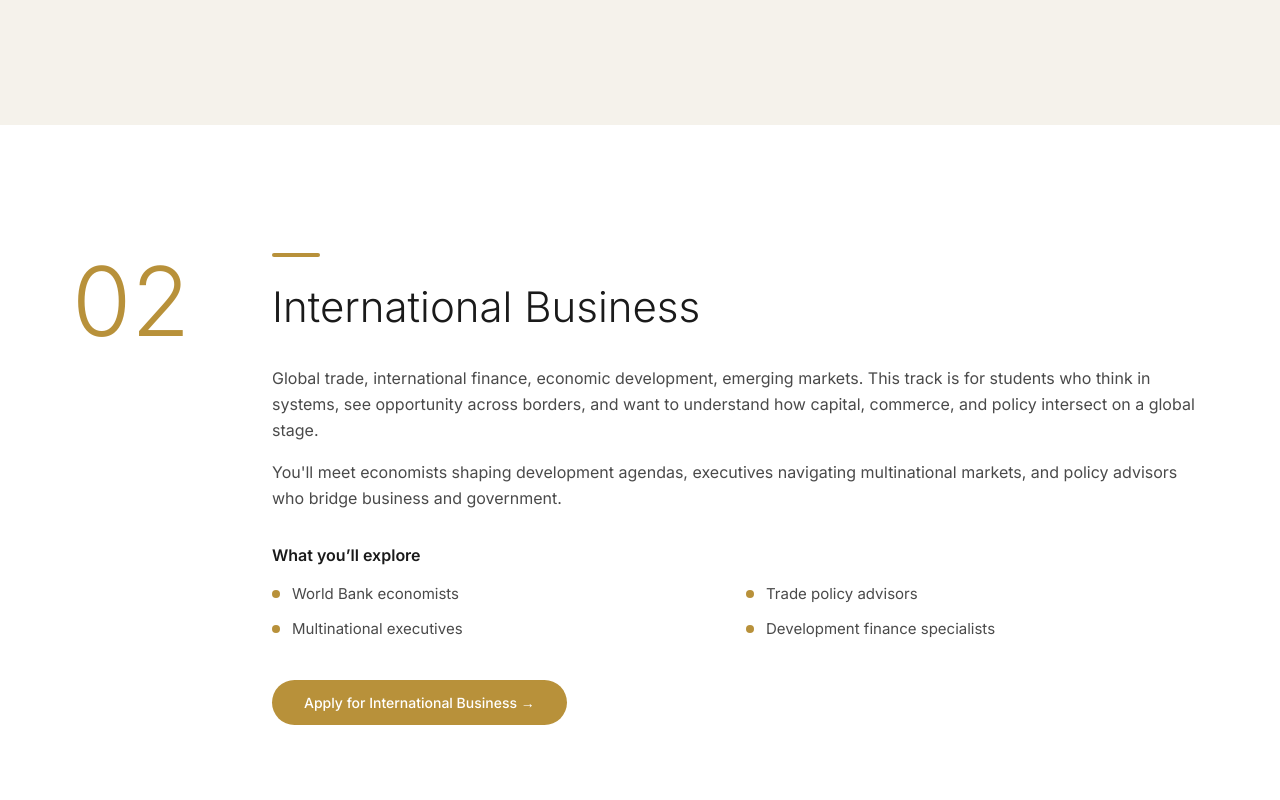
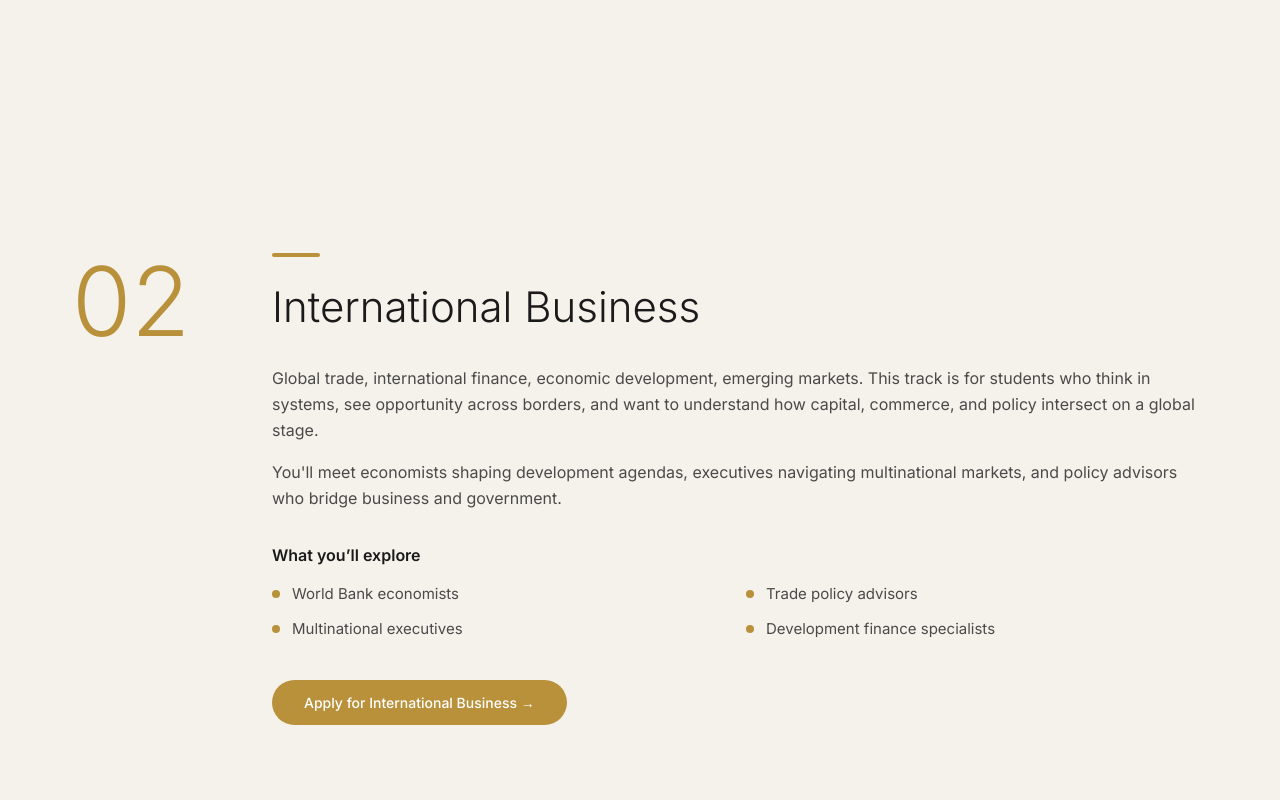
Before and after one commit to dinhminhlai/Aperion-Website, a Next.js app: page /cohorts in a window 1280 px wide. Shown: the part 960-1760 px from the top of the page. Built offline with nearby package versions, Linux system fonts and the light colour scheme.

Commit message:
your message here

```diff
--- a/src/app/cohorts/page.tsx
+++ b/src/app/cohorts/page.tsx
@@ -81,7 +81,7 @@ export default function CohortsPage() {
         <section
           key={cohort.id}
           id={cohort.id}
-          className={`py-24 lg:py-32 ${i % 2 === 0 ? "bg-[#F5F2EB]" : "bg-white"}`}
+          className="py-24 lg:py-32 bg-[#F5F2EB]"
         >
           <div className="mx-auto max-w-[1200px] px-6 lg:px-8">
             <div className="grid grid-cols-1 lg:grid-cols-12 gap-12 lg:gap-16">
```
